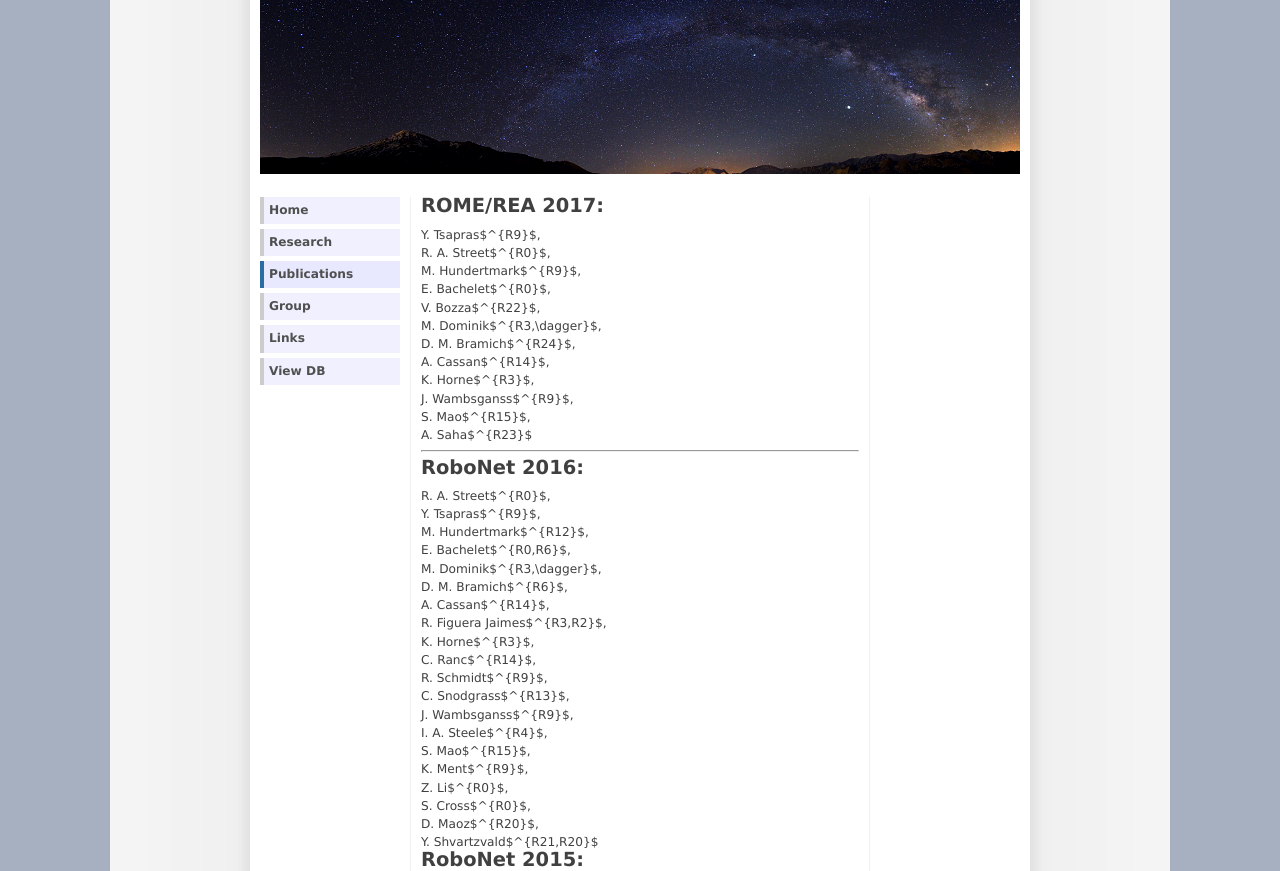
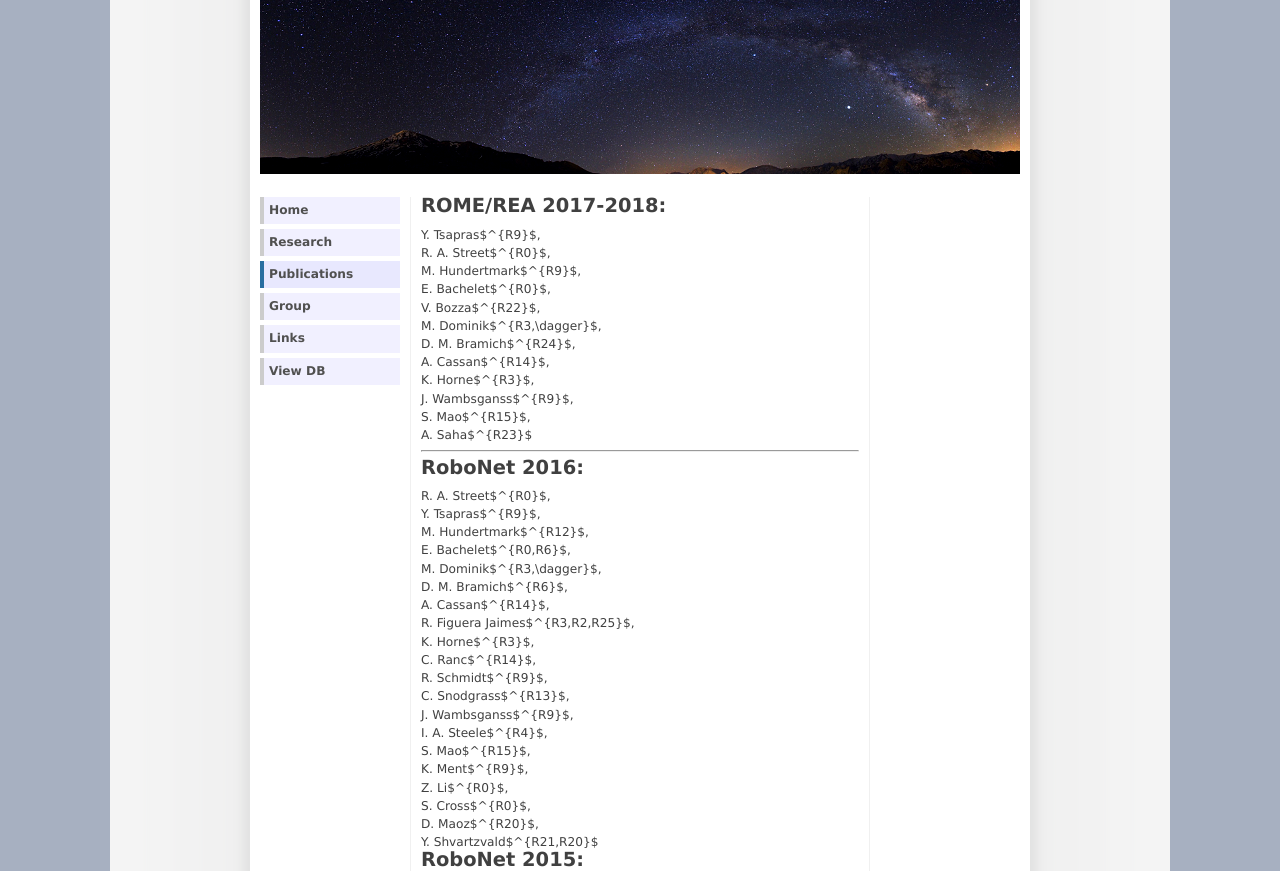
Before and after one commit to ytsapras/robonet_site, a Django app: page /authors/ in a window 1280 px wide. Shown: the part 78-949 px from the top of the page. Run offline with Django 3.2, Linux system fonts and the light colour scheme; parts of the project's set-up code (start-up, migrations or seed data) failed here and were passed over.

Commit message:
updated authors.html

```diff
--- a/project_website/templates/project_website/authors.html
+++ b/project_website/templates/project_website/authors.html
@@ -42,7 +42,7 @@
 N. Kains$^{R2}$<br>
 G. D'Ago$^{R10,R11}$<br>
 -->
-<h2>ROME/REA 2017:</h2>
+<h2>ROME/REA 2017-2018:</h2>
 Y. Tsapras$^{R9}$,<br>
 R. A. Street$^{R0}$,<br>
 M. Hundertmark$^{R9}$,<br>
@@ -65,7 +65,7 @@
 M. Dominik$^{R3,\dagger}$,<br>
 D. M. Bramich$^{R6}$,<br>
 A. Cassan$^{R14}$,<br>
-R. Figuera Jaimes$^{R3,R2}$,<br>
+R. Figuera Jaimes$^{R3,R2,R25}$,<br>
 K. Horne$^{R3}$,<br>
 C. Ranc$^{R14}$,<br>
 R. Schmidt$^{R9}$,<br>
@@ -145,6 +145,7 @@
 \affil{$^{R22}$Dipartimento di Fisica, Universita degli Studi di Salerno, Via Giovanni Paolo II, 132 - 84084 - Fisciano, Italy}<br>
 \affil{$^{R23}$National Optical Astronomy Observatory, 950 North Cherry Ave., Tucson, AZ 85719, USA}<br>
 \affil{$^{R24}$New York University Abu Dhabi, Saadiyat Island, Abu Dhabi, PO Box 129188, United Arab Emirates}<br>
+\affil{$^{R25}$Physics Department and Tsinghua Centre for Astrophysics, Tsinghua University, Beijing 100084, China}<br>
 $\dagger$ Royal Society University Research Fellow<p>
 </p>
 
```
